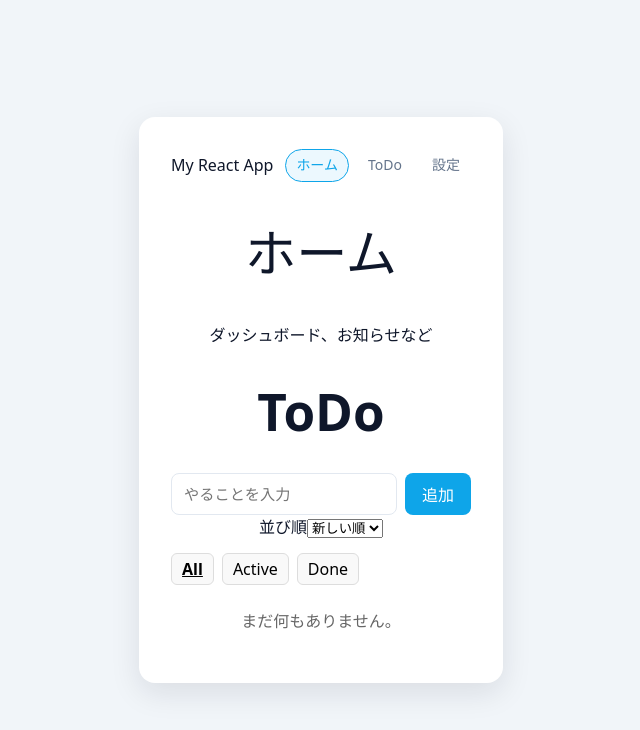
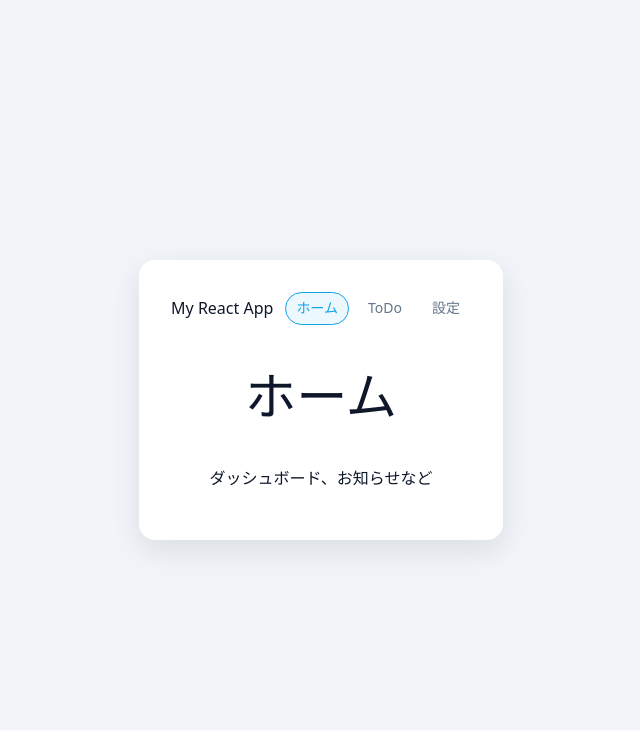
Before and after one commit to nishino203xx/react-study-project, a React (Vite) app in the folder app/: page / in a window 1280 px wide. Shown: the top 730 px of the page, without its empty margins (319-959 px from the left). Built offline with nearby package versions, Linux system fonts and the light colour scheme.

Commit message:
update:ToDo画面の中身をTodoPageに移動

```diff
--- a/app/src/App.tsx
+++ b/app/src/App.tsx
@@ -1,50 +1,11 @@
-import { useEffect, useMemo, useState, type ReactNode } from "react";
-import { useTodos } from "./hooks/useTodos";
-import TodoInput from "./components/TodoInput/TodoInput";
-import TodoList from "./components/TodoList";
-import FilterTabs, { type Filter } from "./components/FilterTabs";
+import { type ReactNode } from "react";
 import "./App.css";
 import { NavLink, Route, Routes } from "react-router";
 import HomePage from "./pages/HomePage";
 import TodoPage from "./pages/TodoPage";
 import SettingsPage from "./pages/SettingsPage";
 
-const FILTER_KEY = "react-todo.filter.v1";
-type SortOrder = "newest" | "oldest";
-
 function App() {
-  const { todos, add, toggle, remove } = useTodos();
-
-  const [sortOrder, setSortOrder] = useState<SortOrder>("newest");
-
-  const [filter, setFilter] = useState<Filter>(() => {
-    const saved = localStorage.getItem(FILTER_KEY);
-    if (saved === "all" || saved === "active" || saved === "done") {
-      return saved;
-    }
-    return "all";
-  });
-
-  const visibleTodos = useMemo(() => {
-    const filtered = todos.filter((t) => {
-      if (filter === "active") return !t.done;
-      if (filter === "done") return t.done;
-      return true;
-    });
-
-    const sorted = [...filtered].sort((a, b) => {
-      const aTime = new Date(a.createdAt).getTime();
-      const bTime = new Date(b.createdAt).getTime();
-      return sortOrder === "newest" ? bTime - aTime : aTime - bTime;
-    });
-
-    return sorted;
-  }, [todos, filter, sortOrder]);
-
-  useEffect(() => {
-    localStorage.setItem(FILTER_KEY, filter);
-  }, [filter]);
-
   return (
     <main className="app-root">
       {/* ナビゲーションバー */}
@@ -60,21 +21,6 @@ function App() {
           <Route path="/settings" element={<SettingsPage />}></Route>
         </Routes>
       </section>
-
-      <h1>ToDo</h1>
-      <TodoInput onAdd={add} />
-      <label>
-        並び順
-        <select
-          value={sortOrder}
-          onChange={(e) => setSortOrder(e.target.value as SortOrder)}
-        >
-          <option value="newest">新しい順</option>
-          <option value="oldest">古い順</option>
-        </select>
-      </label>
-      <FilterTabs filter={filter} onChange={setFilter} />
-      <TodoList todos={visibleTodos} onToggle={toggle} onRemove={remove} />
     </main>
   );
 }
--- a/app/src/pages/TodoPage.tsx
+++ b/app/src/pages/TodoPage.tsx
@@ -1,8 +1,61 @@
+import { useEffect, useMemo, useState } from "react";
+import { useTodos } from "../hooks/useTodos";
+import TodoInput from "../components/TodoInput/TodoInput";
+import TodoList from "../components/TodoList";
+import FilterTabs, { type Filter } from "../components/FilterTabs";
+
+const FILTER_KEY = "react-todo.filter.v1";
+type SortOrder = "newest" | "oldest";
+
 export default function TodoPage() {
+  const { todos, add, toggle, remove } = useTodos();
+
+  const [sortOrder, setSortOrder] = useState<SortOrder>("newest");
+
+  const [filter, setFilter] = useState<Filter>(() => {
+    const saved = localStorage.getItem(FILTER_KEY);
+    if (saved === "all" || saved === "active" || saved === "done") {
+      return saved;
+    }
+    return "all";
+  });
+
+  const visibleTodos = useMemo(() => {
+    const filtered = todos.filter((t) => {
+      if (filter === "active") return !t.done;
+      if (filter === "done") return t.done;
+      return true;
+    });
+
+    const sorted = [...filtered].sort((a, b) => {
+      const aTime = new Date(a.createdAt).getTime();
+      const bTime = new Date(b.createdAt).getTime();
+      return sortOrder === "newest" ? bTime - aTime : aTime - bTime;
+    });
+
+    return sorted;
+  }, [todos, filter, sortOrder]);
+
+  useEffect(() => {
+    localStorage.setItem(FILTER_KEY, filter);
+  }, [filter]);
+
   return (
     <>
-      <h1>Todo</h1>
-      <p>ここにTodoアプリの中身を移動</p>
+      <h1>ToDo</h1>
+      <TodoInput onAdd={add} />
+      <label>
+        並び順
+        <select
+          value={sortOrder}
+          onChange={(e) => setSortOrder(e.target.value as SortOrder)}
+        >
+          <option value="newest">新しい順</option>
+          <option value="oldest">古い順</option>
+        </select>
+      </label>
+      <FilterTabs filter={filter} onChange={setFilter} />
+      <TodoList todos={visibleTodos} onToggle={toggle} onRemove={remove} />
     </>
   );
 }
```
